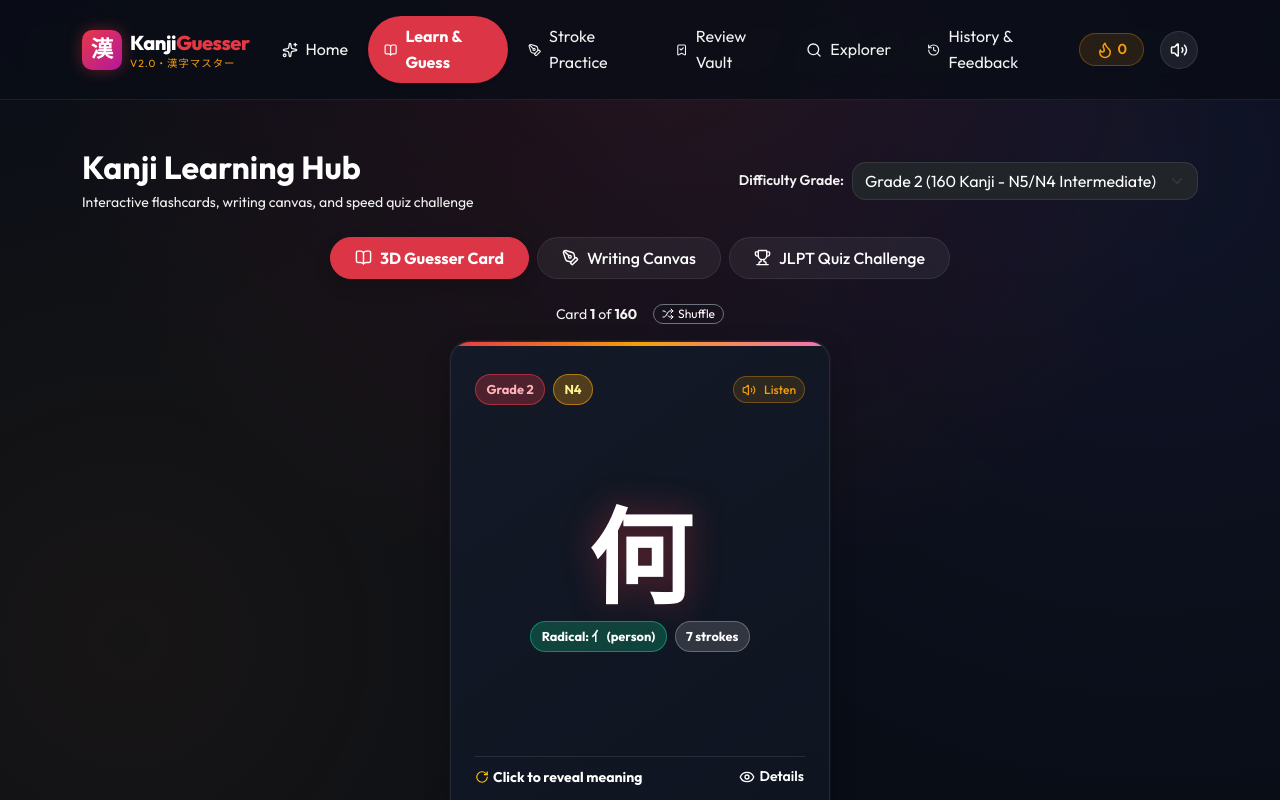
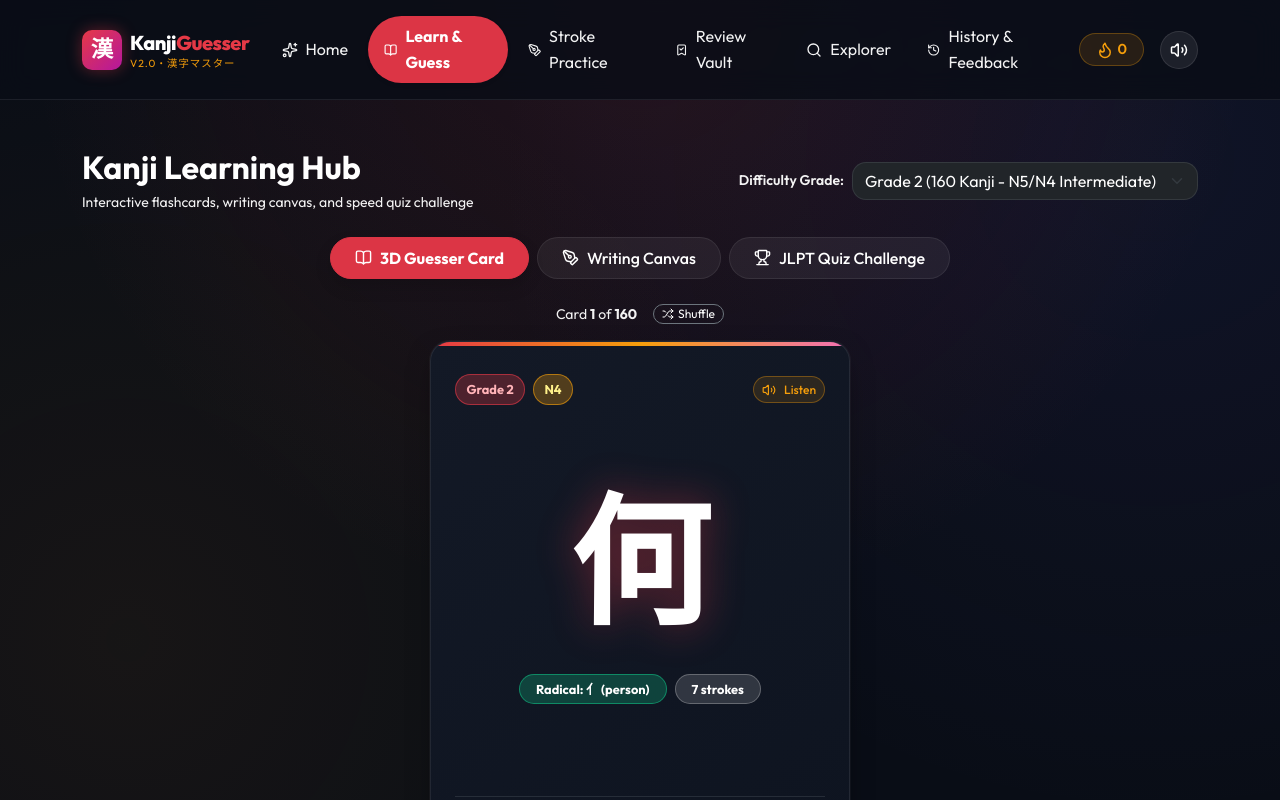
Before and after one commit to GiaxUp/kanji-guesser, a React (Vite) app: page /learn in a window 1280 px wide. Shown: the top 800 px of the page. Built offline with nearby package versions, Linux system fonts and the light colour scheme; a web font is replaced by a local one.

Commit message:
style: enlarge kanji character to 8.8rem and increase spacing to badges on Learn card

```diff
--- a/src/components/kanji/KanjiCard.tsx
+++ b/src/components/kanji/KanjiCard.tsx
@@ -63,25 +63,27 @@ export const KanjiCard: React.FC<KanjiCardProps> = ({
           </div>
 
           {/* Central Kanji Glyphs */}
-          <div className="my-auto py-3">
+          <div className="my-auto py-2 d-flex flex-column align-items-center justify-content-center">
             <h1
-              className="kanji-display text-white mb-2"
+              className="kanji-display text-white"
               style={{
-                fontSize: "6.5rem",
-                textShadow: "0 0 35px rgba(230, 57, 70, 0.4)",
+                fontSize: "8.8rem",
+                lineHeight: 1,
+                marginBottom: "2.25rem",
+                textShadow: "0 0 40px rgba(230, 57, 70, 0.45)",
                 transition: "transform 0.3s ease",
               }}>
               {kanji.kanji.character}
             </h1>
 
             {/* Radical & Strokes details */}
-            <div className="d-flex justify-content-center gap-2 mt-2">
+            <div className="d-flex justify-content-center gap-2 flex-wrap">
               {kanji.radical && (
-                <span className="badge-tag jade text-white fw-bold">
+                <span className="badge-tag jade text-white fw-bold py-1 px-3">
                   Radical: {kanji.radical.character || kanji.radical.name.hiragana} ({kanji.radical.meaning.english})
                 </span>
               )}
-              <span className="badge-tag default text-white fw-bold">
+              <span className="badge-tag default text-white fw-bold py-1 px-3">
                 {kanji.kanji.strokes.count} strokes
               </span>
             </div>
--- a/src/styles/index.css
+++ b/src/styles/index.css
@@ -100,8 +100,8 @@ p, span, li, label, div {
 .card-flip-container {
   perspective: 1400px;
   width: 100%;
-  max-width: 380px;
-  height: 480px;
+  max-width: 420px;
+  height: 520px;
   margin: 0 auto;
   cursor: pointer;
 }
```
